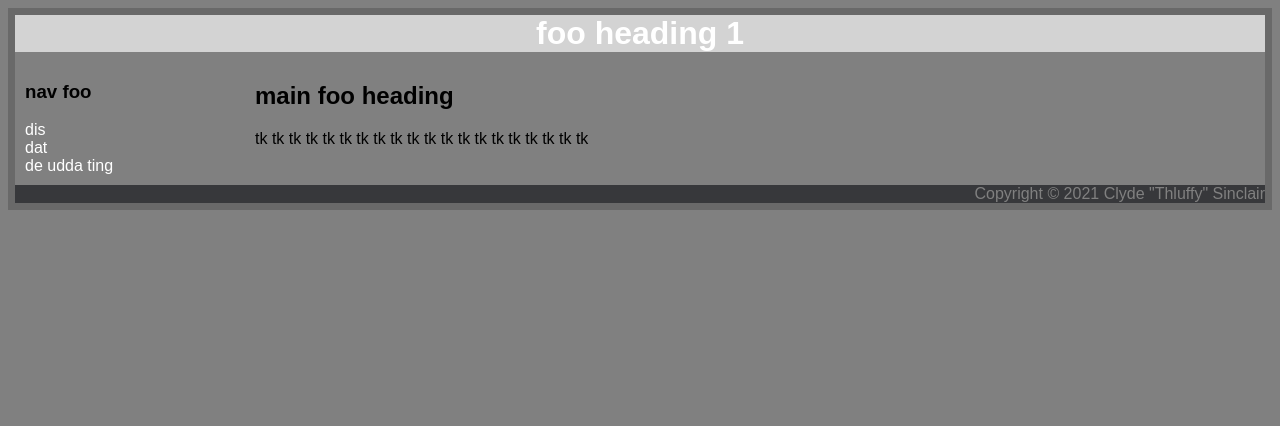
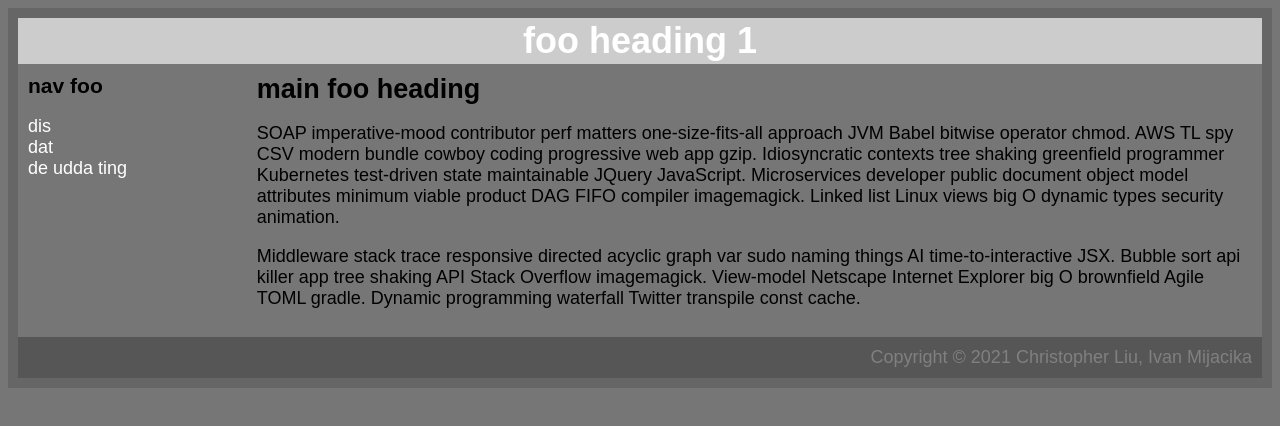
Before and after one commit to Clue88/softdev-workshop, a plain HTML site: page 18_css/0_inline/index.html in a window 1280 px wide. Drawn offline with Linux system fonts and the light colour scheme.

Commit message:
K18 Inline

```diff
--- a/18_css/0_inline/index.html
+++ b/18_css/0_inline/index.html
@@ -11,26 +11,27 @@
         <title>foo title</title>
     </head>
 
-    <body style="background-color: grey; border: 7px solid dimgray; font-family: Arial, Helvetica, sans-serif;">
-        <div class="header" style="background-color: lightgrey; color: white; text-align: center;">
+    <body style="background-color: #767676; border: 10px solid #666666; font-family: Arial, Helvetica, sans-serif; font-size: 18px;">
+        <div class="header" style="background-color: #CCCCCC; color: white; text-align: center; padding: 2px;">
             <h1 style="margin: 0;">foo heading 1</h1>
         </div>
 
         <div class="nav" style="float: left; margin: 10px;">
-            <h3>nav foo</h3>
-            <ul style="list-style-type: none; margin: 0; padding: 0;">
+            <h3 style="margin: 0;">nav foo</h3>
+            <ul style="list-style-type: none; padding: 0;">
                 <li><a href="" style="color: white; text-decoration: none;">dis</a></li>
                 <li><a href="" style="color: white; text-decoration: none;">dat</a></li>
                 <li><a href="" style="color: white; text-decoration: none;">de udda ting</a></li>
             </ul>
         </div>
         <div class="content" style="float: right; width: 80%; margin: 10px;">
-            <h2>main foo heading</h2>
-            <p>tk tk tk tk tk tk tk tk tk tk tk tk tk tk tk tk tk tk tk tk</p>
+            <h2 style="margin: 0;">main foo heading</h2>
+            <p>SOAP imperative-mood contributor perf matters one-size-fits-all approach JVM Babel bitwise operator chmod. AWS TL spy CSV modern bundle cowboy coding progressive web app gzip. Idiosyncratic contexts tree shaking greenfield programmer Kubernetes test-driven state maintainable JQuery JavaScript. Microservices developer public document object model attributes minimum viable product DAG FIFO compiler imagemagick. Linked list Linux views big O dynamic types security animation.</p>
+            <p>Middleware stack trace responsive directed acyclic graph var sudo naming things AI time-to-interactive JSX. Bubble sort api killer app tree shaking API Stack Overflow imagemagick. View-model Netscape Internet Explorer big O brownfield Agile TOML gradle. Dynamic programming waterfall Twitter transpile const cache.</p>
         </div>
 
-        <div class="footer" style="background-color: #37383b; color: grey; text-align: right; clear: both;">
-            <footer>Copyright &copy; 2021 Clyde "Thluffy" Sinclair</footer>
+        <div class="footer" style="background-color: #565656; color: grey; text-align: right; clear: both; padding: 10px;">
+            <footer>Copyright &copy; 2021 Christopher Liu, Ivan Mijacika</footer>
         </div>
     </body>
 </html>
```
